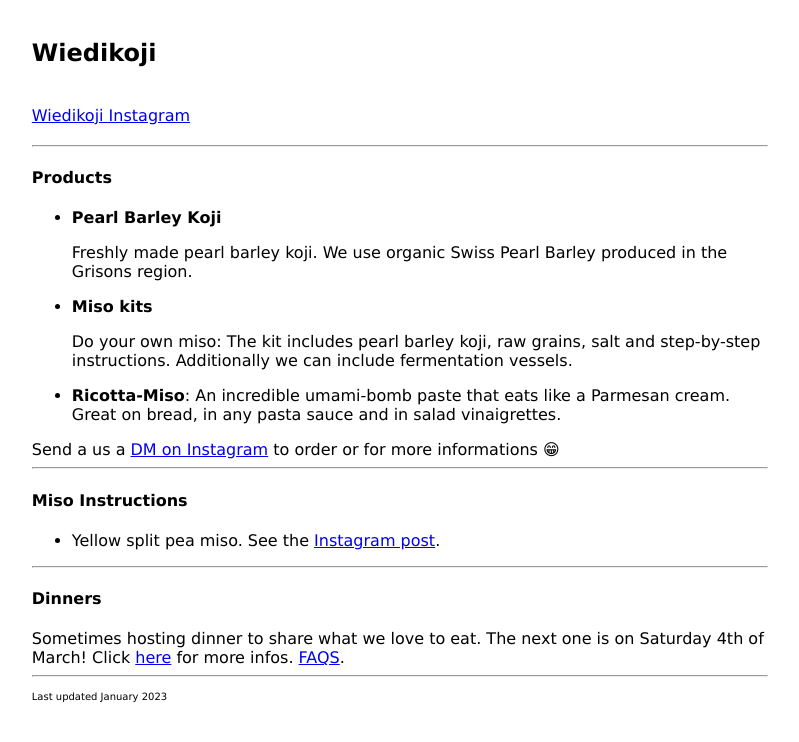
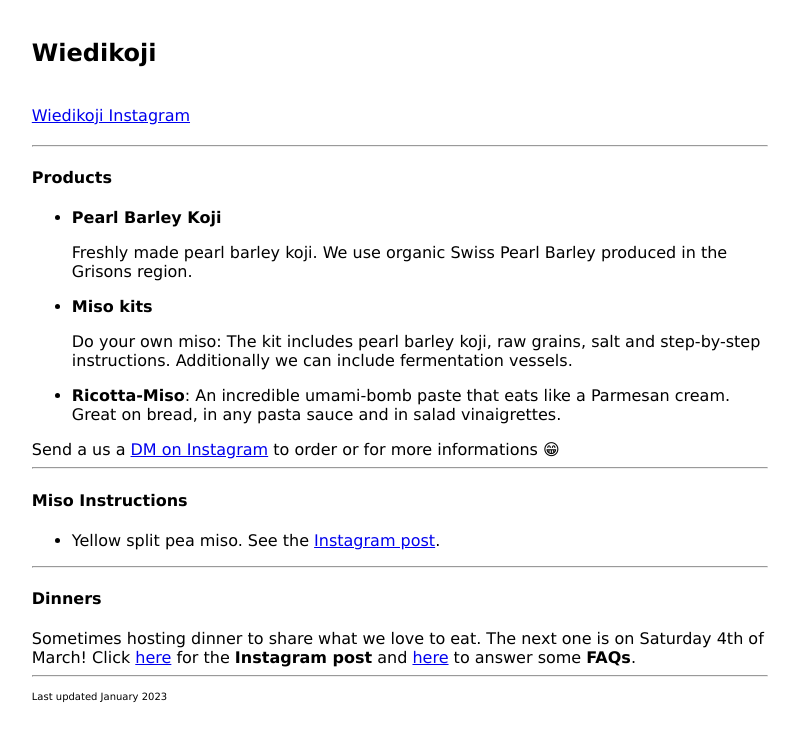
Before and after one commit to wiedikoji/wiedikoji.github.io, a plain HTML site: page index.html in a window 1280 px wide. Shown: the whole page, without its empty margins (240-1039 px from the left). Drawn offline with Linux system fonts and the light colour scheme.

Commit message:
changed the links on the main page

```diff
--- a/index.html
+++ b/index.html
@@ -110,8 +110,8 @@ Send a us a <a href="https://www.instagram.com/wiedikoji/">DM on Instagram</a> t
 
 <h4>Dinners</h4>
 
-Sometimes hosting dinner to share what we love to eat. The next one is on Saturday 4th of March! Click <a href="https://www.instagram.com/p/Co2y33hIROr/">here</a> for more infos.
-<a href="dinners/dinners-faq.html"> FAQS</a>.
+Sometimes hosting dinner to share what we love to eat. The next one is on Saturday 4th of March! Click <a href="https://www.instagram.com/p/Co2y33hIROr/">here</a> for the <b>Instagram post</b> and
+<a href="dinners/dinners-faq.html"> here</a> to answer some <b>FAQs</b>.
 
 
 <br>
```
